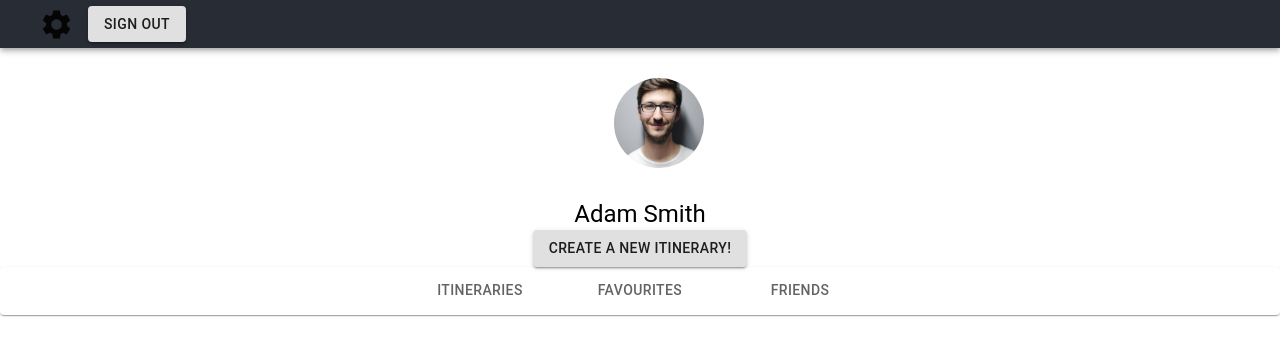
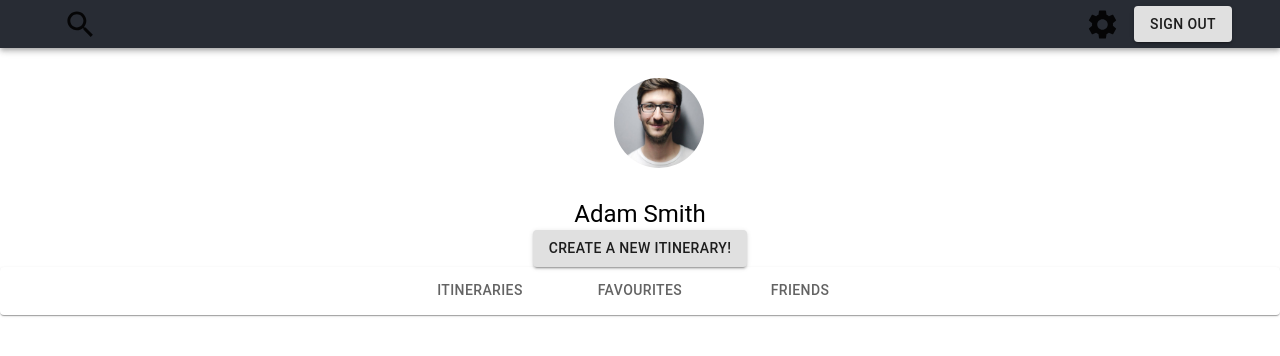
Before and after one commit to lmg8/Itinerary-App, a React (Create React App) app in the folder itinerary_app/: page /user in a window 1280 px wide. Shown: the top 356 px of the page. Built offline with nearby package versions, Linux system fonts and the light colour scheme.

Commit message:
Reposition buttons at the top

```diff
--- a/itinerary_app/src/react-components/User/index.js
+++ b/itinerary_app/src/react-components/User/index.js
@@ -8,14 +8,17 @@ import Card from '@material-ui/core/Card';
 import AppBar from '@material-ui/core/AppBar';
 import Toolbar from '@material-ui/core/Toolbar';
 import ButtonGroup from '@material-ui/core/ButtonGroup';
-import SettingsIcon from '@material-ui/icons/Settings';
 import Avatar from '@material-ui/core/Avatar';
 import Paper from '@material-ui/core/Paper';
 import Box from '@material-ui/core/Box';
 import CardActions from '@material-ui/core/CardActions';
 import CardActionArea from '@material-ui/core/CardActionArea';
 import CardHeader from '@material-ui/core/CardHeader';
-import { Tabs, Tab, CardContent } from "@material-ui/core";
+import { Tabs, Tab, CardContent, Container } from "@material-ui/core";
+
+
+import SettingsIcon from '@material-ui/icons/Settings';
+import SearchIcon from '@material-ui/icons/Search';
 
 import "./styles.css";
 
@@ -164,19 +167,27 @@ class User extends React.Component {
         return (
             <div >
                 <AppBar className="user-appBar" color="primary" position="static">
-                        <Toolbar variant={"dense"}>
+                    <Toolbar variant={"dense"}>
+                        <Container>
                             <ButtonGroup size='small' variant="text">
+                                <Link to={"./../search"}>
+                                    <Button> <SearchIcon fontSize="large"/> </Button>
+                                </Link>
+                            </ButtonGroup>
+                            <ButtonGroup size='small' variant="text" className="signout_button_group">
+                                <Link to={"/"}>
+                                    <Button variant="contained">Sign out</Button>
+                                 </Link>
+                            </ButtonGroup>
+                            <ButtonGroup size='small' variant="text" className="user_button_group">
                                 <Link to={"user/settings" }>
                                     <Button><SettingsIcon fontSize="large"/></Button>
                                 </Link>
                             </ButtonGroup>
-                            <ButtonGroup size='small' variant="text">
-                                <Link to={"/"}>
-                                    <Button variant="contained">Sign out</Button>
-                                </Link>
-                            </ButtonGroup>
-                        </Toolbar>
-                    </AppBar>
+
+                        </Container>
+                    </Toolbar>
+                </AppBar>
                     <div>
                         <Avatar className="user-avatar" src="./../SearchPics/profilePic1.jpeg"/>
                         <div>
--- a/itinerary_app/src/react-components/User/styles.css
+++ b/itinerary_app/src/react-components/User/styles.css
@@ -19,6 +19,19 @@
     margin-bottom: 30px;
 }
 
+.MuiButtonGroup-root.user_button_group {
+    display: flex;
+    float: right;
+    align-items: center;
+}
+
+.MuiButtonGroup-root.signout_button_group {
+    margin-top: 5px;
+    display: flex;
+    float: right;
+    align-items: center;
+}
+
 .MuiCardMedia-root.itinerary-image{
     height: 140px;
 }
```
